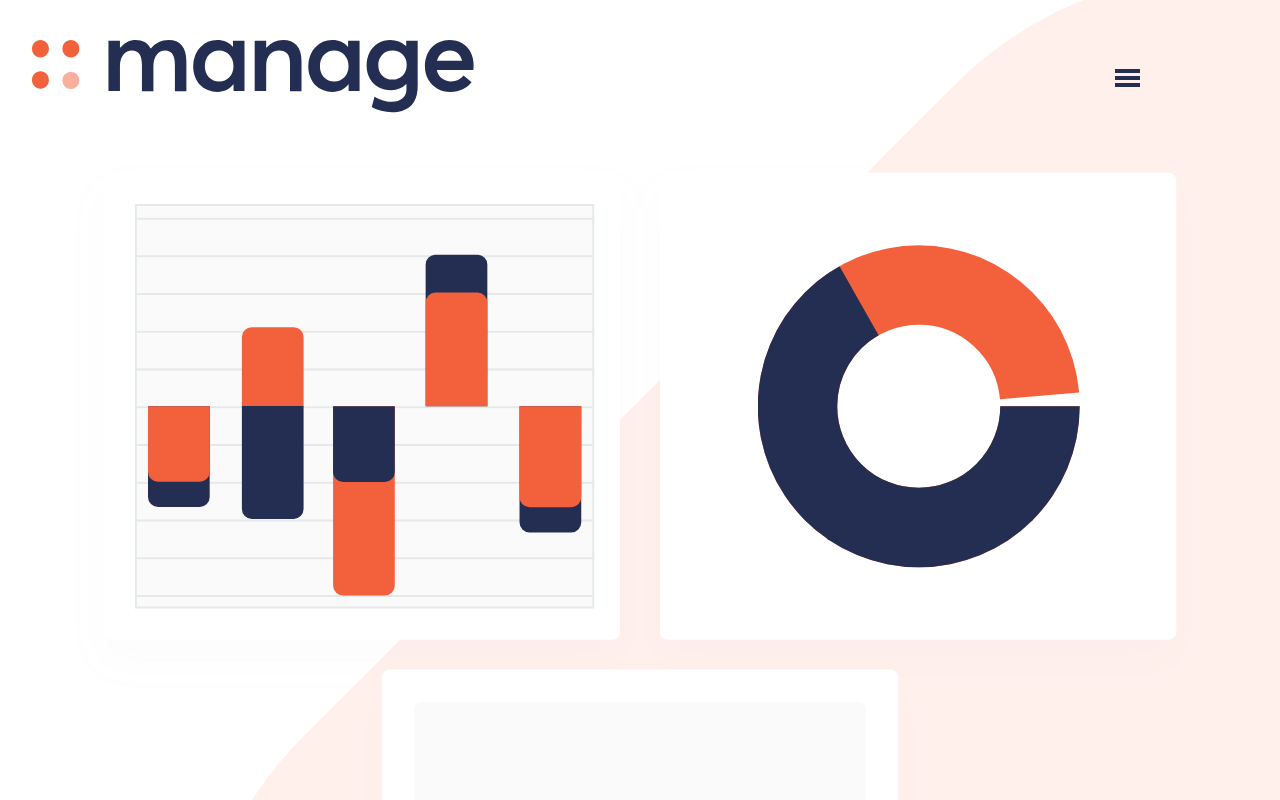
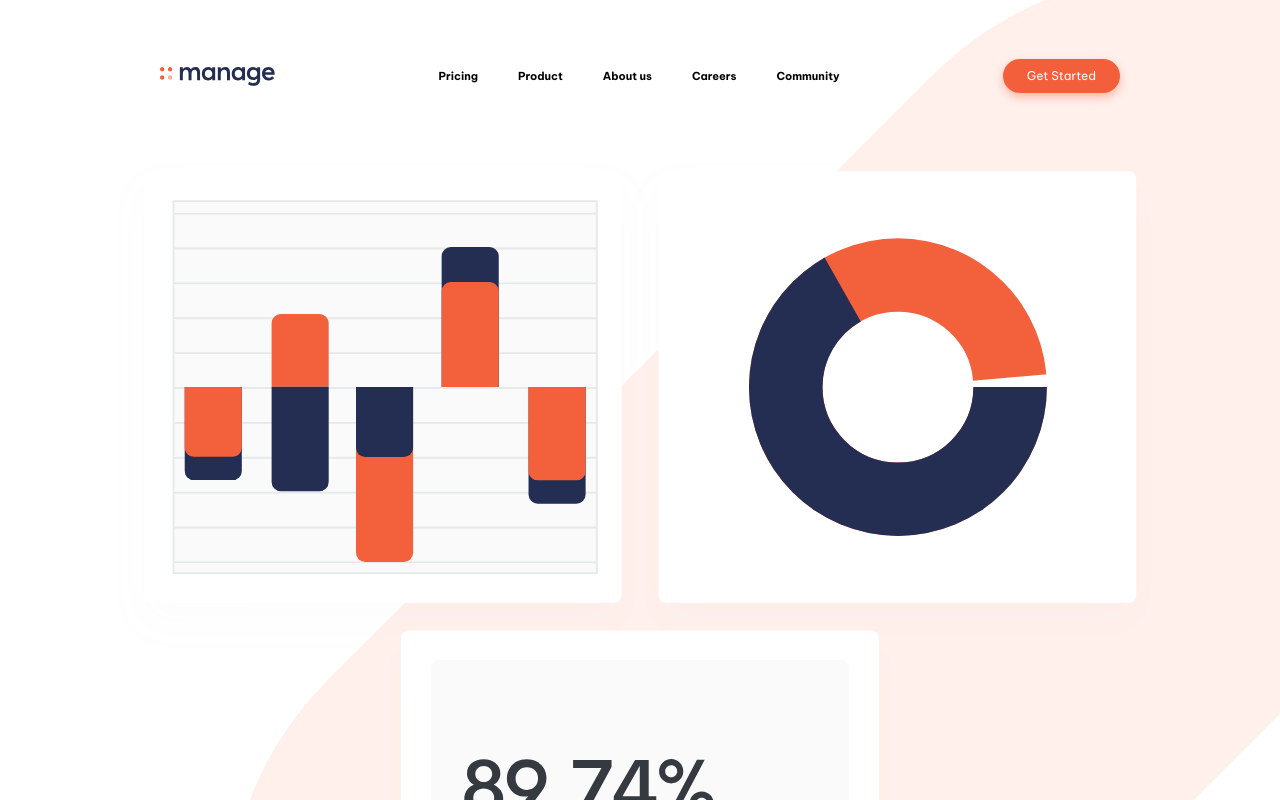
Before and after one commit to lianxxxx/frontend-mentor-bootstrap-manage-landing-page, a website built with Vite: page index.html in a window 1280 px wide. Shown: the top 800 px of the page. Built offline with nearby package versions, Linux system fonts and the light colour scheme.

Commit message:
feat(navbar): complete desktop version layout, styling, and interactions

```diff
--- a/index.html
+++ b/index.html
@@ -17,22 +17,22 @@
     />
   </head>
   <body>
-    <div class="hero-container">
-      <nav class="navbar">
-        <div class="container d-flex p-3 m-3">
+    <div class="hero-container px-lg-3 px-xl-5">
+      <nav class="navbar navbar-expand-lg my-lg-2 mx-lg-5">
+        <div class="container d-flex p-3 m-3 my-lg-3 mx-lg-5">
           <img src="/images/logo.svg" class="navbar-logo" alt="" />
-          <button class="border-0 p-0 bg-transparent" id="burgerBtn">
+          <button class="border-0 p-0 bg-transparent d-lg-none" id="burgerBtn">
             <img src="/images/icon-hamburger.svg" class="border-0" alt="" />
           </button>
           <button class="border-0 d-none bg-transparent" id="closeBtn">
             <img src="/images/icon-close.svg" alt="" />
           </button>
           <div
-            class="collapse navbar-collapse justify-content-center bg-white"
+            class="collapse navbar-collapse justify-content-center align-items-center bg-white d-lg-flex"
             id="navBarMenu"
           >
             <ul
-              class="navbar nav justify-content-center d-flex flex-column fw-bold text-dark"
+              class="navbar nav justify-content-center d-flex flex-column flex-lg-row fw-bold text-dark"
             >
               <li class="nav-item p-1">
                 <a href="" class="nav-link">Pricing</a>
@@ -40,7 +40,7 @@
               <li class="nav-item p-1">
                 <a href="" class="nav-link">Product</a>
               </li>
-              <li class="nav-item">
+              <li class="nav-item p-1">
                 <a href="" class="nav-link">About us</a>
               </li>
               <li class="nav-item p-1">
@@ -51,6 +51,12 @@
               </li>
             </ul>
           </div>
+          <!--Button (desktop only) -->
+          <button
+            class="btn btn-danger rounded-5 px-4 py-2 fs-6 border-0 d-none d-lg-inline-block"
+          >
+            Get Started
+          </button>
         </div>
       </nav>
       <div class="m-auto text-center position-relative w-100">
--- a/src/assets/css/style.css
+++ b/src/assets/css/style.css
@@ -34,7 +34,7 @@ footer{
 }
 ul a{
     color: black !important;
-
+font-size: 16px;
 }
 
 
@@ -187,3 +187,35 @@ footer ul a{
     font-weight:bolder;
     margin-bottom: -5px;;
 }
+
+@media (min-width: 992px) {
+    .navbar-logo {
+        width: 12% !important;
+    }
+
+   #navBarMenu {
+        position: static;          /* normal flow */
+        top: auto;                 /* reset top */
+        width: auto;               /* full width of navbar container */
+        padding: 0;                /* remove extra padding */
+        background-color: transparent !important;  /* remove white bg */
+        box-shadow: none;          /* remove shadow */
+        backdrop-filter: none;     /* remove blur */
+        font-size: 11px !important;
+
+    }
+    #navBarMenu {
+    position: static;
+    width: auto;
+    background-color: transparent !important;
+    padding: 0;
+    box-shadow: none;
+    backdrop-filter: none;
+  }
+
+ul li a {
+    color:hsl(228, 39%, 23%);
+
+}
+
+}
```
